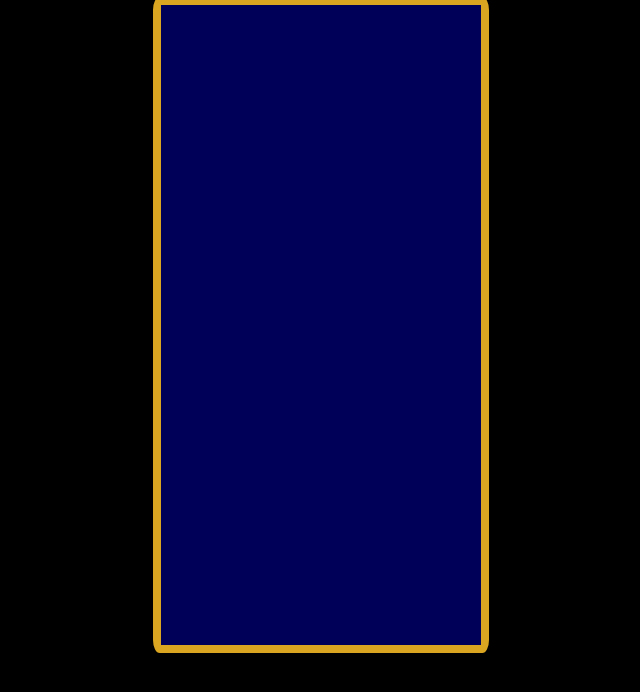
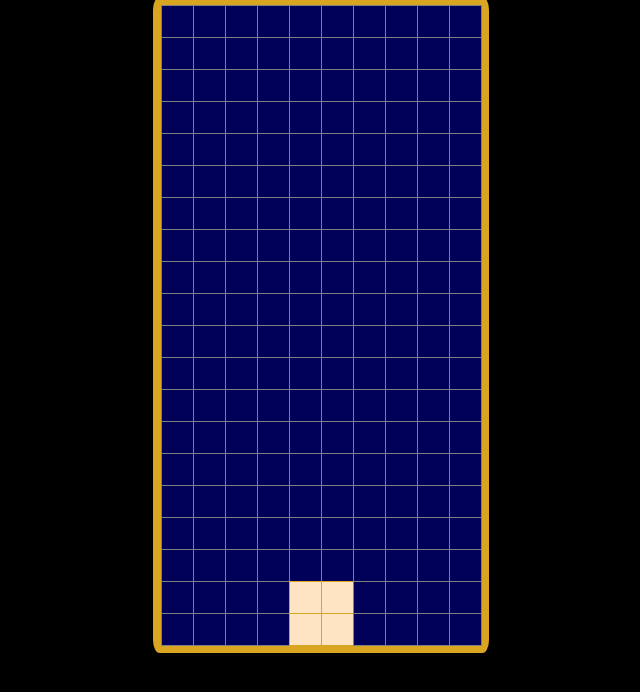
Before and after one commit to alanansari/TetrisJS, a plain HTML site: page index.html in a window 1280 px wide. Shown: the part 64-756 px from the top of the page, without its empty margins (319-959 px from the left). Drawn offline with Linux system fonts and the light colour scheme; a web font is replaced by a local one.

Commit message:
Made basic grid layout

```diff
--- a/css/style.css
+++ b/css/style.css
@@ -12,6 +12,7 @@ body{
     font-size: 5vh;
 }
 #console{
+    position: relative;
     background-color: #000058;
     margin: 0 auto;
     border: 1vh solid goldenrod;
@@ -19,3 +20,16 @@ body{
     height: 80vh;
     width: 40vh;
 }
+.no-block{
+    position: absolute;
+    height: 3.9vh;
+    width: 3.9vh;
+    border: .1vh solid grey;
+}
+.block{
+    position: absolute;
+    height: 3.9vh;
+    width: 3.9vh;
+    border: .1vh solid goldenrod;
+    background-color: bisque;
+}
--- a/js/script.js
+++ b/js/script.js
@@ -0,0 +1,42 @@
+
+
+let grid1 = [
+    [0,0,0,0,0,0,0,0,0,0],
+    [0,0,0,0,0,0,0,0,0,0],
+    [0,0,0,0,0,0,0,0,0,0],
+    [0,0,0,0,0,0,0,0,0,0],
+    [0,0,0,0,0,0,0,0,0,0],
+    [0,0,0,0,0,0,0,0,0,0],
+    [0,0,0,0,0,0,0,0,0,0],
+    [0,0,0,0,0,0,0,0,0,0],
+    [0,0,0,0,0,0,0,0,0,0],
+    [0,0,0,0,0,0,0,0,0,0],
+    [0,0,0,0,0,0,0,0,0,0],
+    [0,0,0,0,0,0,0,0,0,0],
+    [0,0,0,0,0,0,0,0,0,0],
+    [0,0,0,0,0,0,0,0,0,0],
+    [0,0,0,0,0,0,0,0,0,0],
+    [0,0,0,0,0,0,0,0,0,0],
+    [0,0,0,0,0,0,0,0,0,0],
+    [0,0,0,0,0,0,0,0,0,0],
+    [0,0,0,0,1,1,0,0,0,0],
+    [0,0,0,0,1,1,0,0,0,0]
+];
+
+
+
+
+for(let i=0;i<20;i++){
+    for(let j=0;j<10;j++){
+        const newDiv = document.createElement("div");
+        newDiv.setAttribute("id","block-"+i+"-"+j);
+        newDiv.style.top = i*4 + 'vh';
+        newDiv.style.left = j*4 + 'vh';
+        if(grid1[i][j]==1)
+        newDiv.setAttribute("class","block");
+        else
+        newDiv.setAttribute("class","no-block");
+        const addNode = document.getElementById("console");
+        addNode.appendChild(newDiv);
+    }
+}
```
Also changed, not shown: 2 other files.
